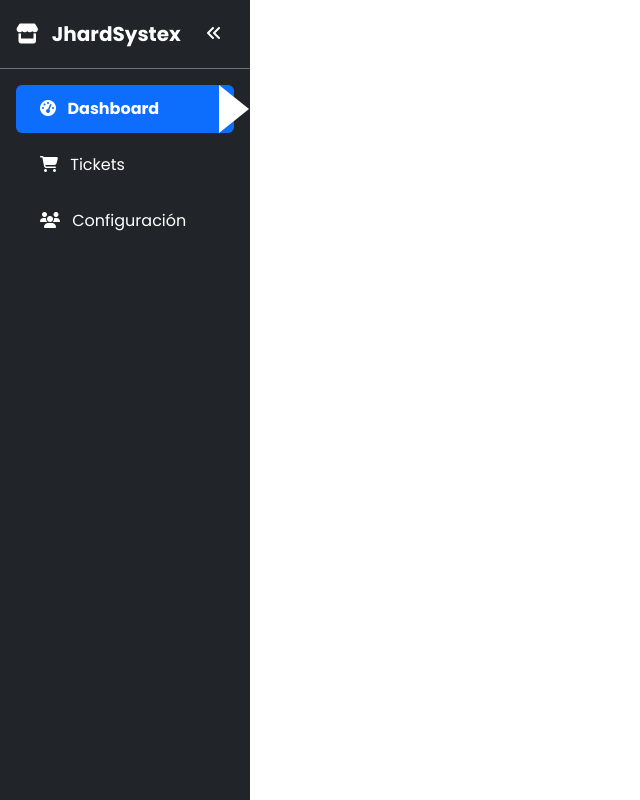
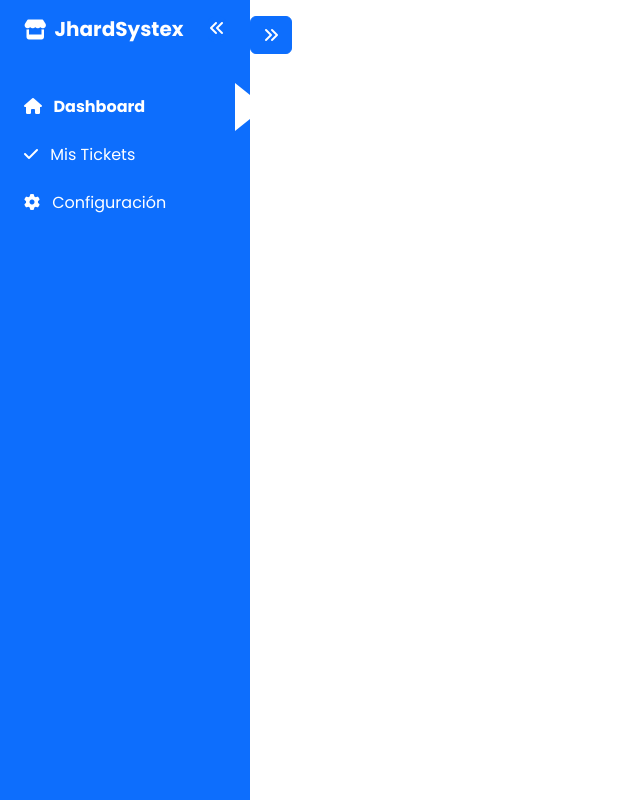
Before and after one commit to LavenderEdit/Ticket, a PHP site: page /views/dashboard.php in a window 1280 px wide. Shown: the whole page, without its empty margins (0-640 px from the left). Run offline with PHP 8.4, Linux system fonts and the light colour scheme; data that the repository does not hold is empty; some libraries are stand-ins or nearby versions.

Commit message:
Refactor sidebar.php for improved structure and styling consistency

```diff
--- a/includes/sidebar.php
+++ b/includes/sidebar.php
@@ -1,38 +1,37 @@
 <!-- Sidebar -->
-<div class="bg-dark text-white vh-100 position-fixed collapse collapse-horizontal show sidebar-custom" id="app-sidebar">
-    <div class="p-3 border-bottom border-secondary d-flex align-items-center justify-content-between">
-        <h5 class="mb-0 d-flex align-items-center">
-            <a class="text-white" href="./index.php" style="text-decoration: none;">
-                <i class="fas fa-store me-2"></i>
-                <span class="fw-bold">JhardSystex</span>
-            </a>
-        </h5>
-        <button class="btn btn-dark border-0" type="button" data-bs-toggle="collapse" data-bs-target="#app-sidebar"
+<div id="app-sidebar"
+    class="collapse show bg-primary text-white vh-100 position-fixed d-flex flex-column sidebar-custom">
+    <!-- Header -->
+    <div class="d-flex align-items-center justify-content-between px-4 py-3 border-bottom border-primary">
+        <a href="./index.php" class="text-white text-decoration-none d-flex align-items-center">
+            <i class="fas fa-store fa-lg me-2"></i>
+            <span class="h5 mb-0 fw-bold">JhardSystex</span>
+        </a>
+        <button class="btn btn-primary p-0" type="button" data-bs-toggle="collapse" data-bs-target="#app-sidebar"
             aria-controls="app-sidebar" aria-expanded="true">
             <i class="fas fa-angle-double-left"></i>
         </button>
     </div>
 
-    <ul class="nav flex-column p-3 w-100">
-        <li class="nav-item mb-2">
-            <a href="#" class="nav-link text-white active bg-primary rounded" data-page="dashboard">
-                <i class="fas fa-tachometer-alt me-2"></i> Dashboard
-            </a>
-        </li>
-        <li class="nav-item mb-2">
-            <a href="#" class="nav-link text-white" data-page="tickets">
-                <i class="fas fa-shopping-cart me-2"></i> Tickets
-            </a>
-        </li>
-        <li class="nav-item mb-2">
-            <a href="#" class="nav-link text-white" data-page="configuracion">
-                <i class="fas fa-users me-2"></i> Configuración
-            </a>
-        </li>
-    </ul>
+    <!-- Nav -->
+    <nav class="nav nav-pills flex-column mt-4">
+        <a href="#" class="nav-link active" data-page="dashboard">
+            <i class="fas fa-home me-2"></i>
+            Dashboard
+        </a>
+        <a href="#" class="nav-link" data-page="tickets">
+            <i class="fas fa-check me-2"></i>
+            Mis Tickets
+        </a>
+        <a href="#" class="nav-link" data-page="configuracion">
+            <i class="fas fa-cog me-2"></i>
+            Configuración
+        </a>
+    </nav>
 </div>
 
-<button id="sidebar-expander" class="btn btn-primary" type="button" data-bs-toggle="collapse"
-    data-bs-target="#app-sidebar" aria-controls="app-sidebar" aria-expanded="false">
+<!-- Expander -->
+<button id="sidebar-expander" class="btn btn-primary position-fixed" style="top: 1rem; left: 250px;" type="button"
+    data-bs-toggle="collapse" data-bs-target="#app-sidebar" aria-controls="app-sidebar" aria-expanded="false">
     <i class="fas fa-angle-double-right"></i>
 </button>
```
